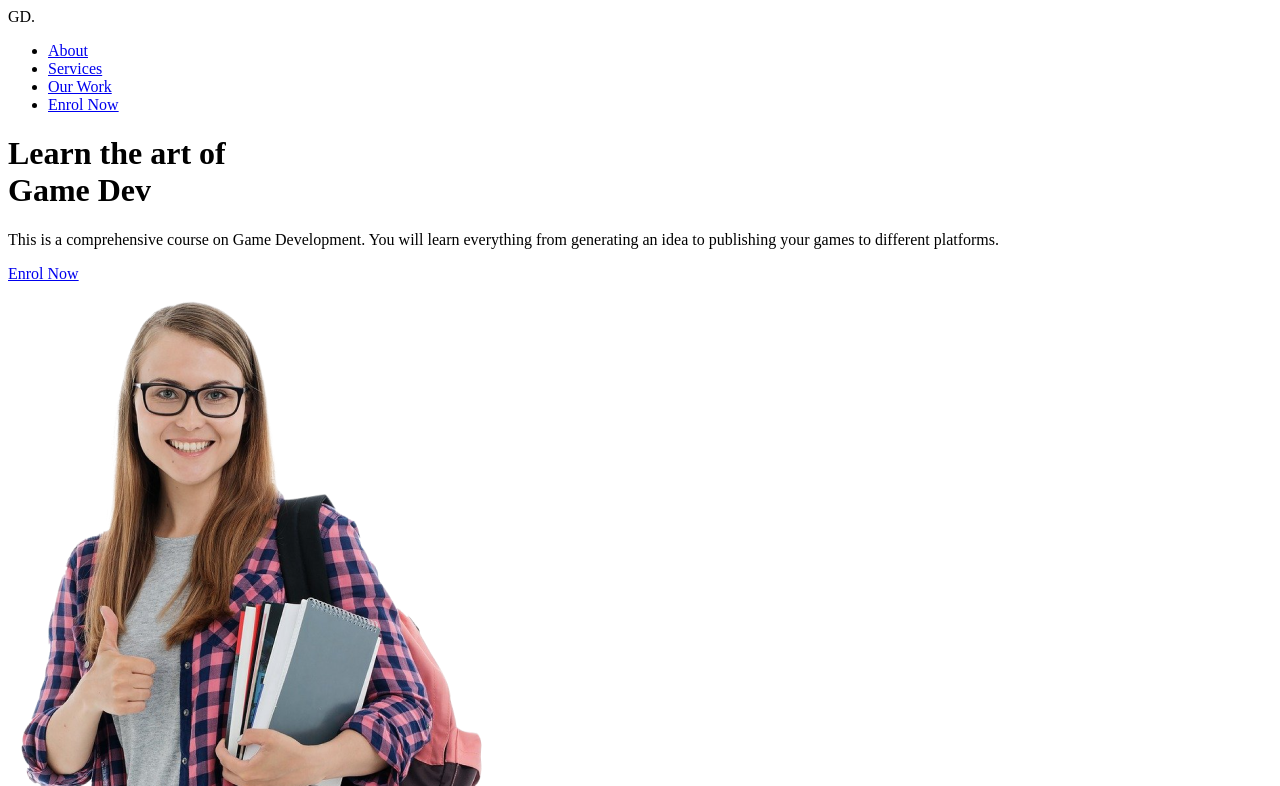
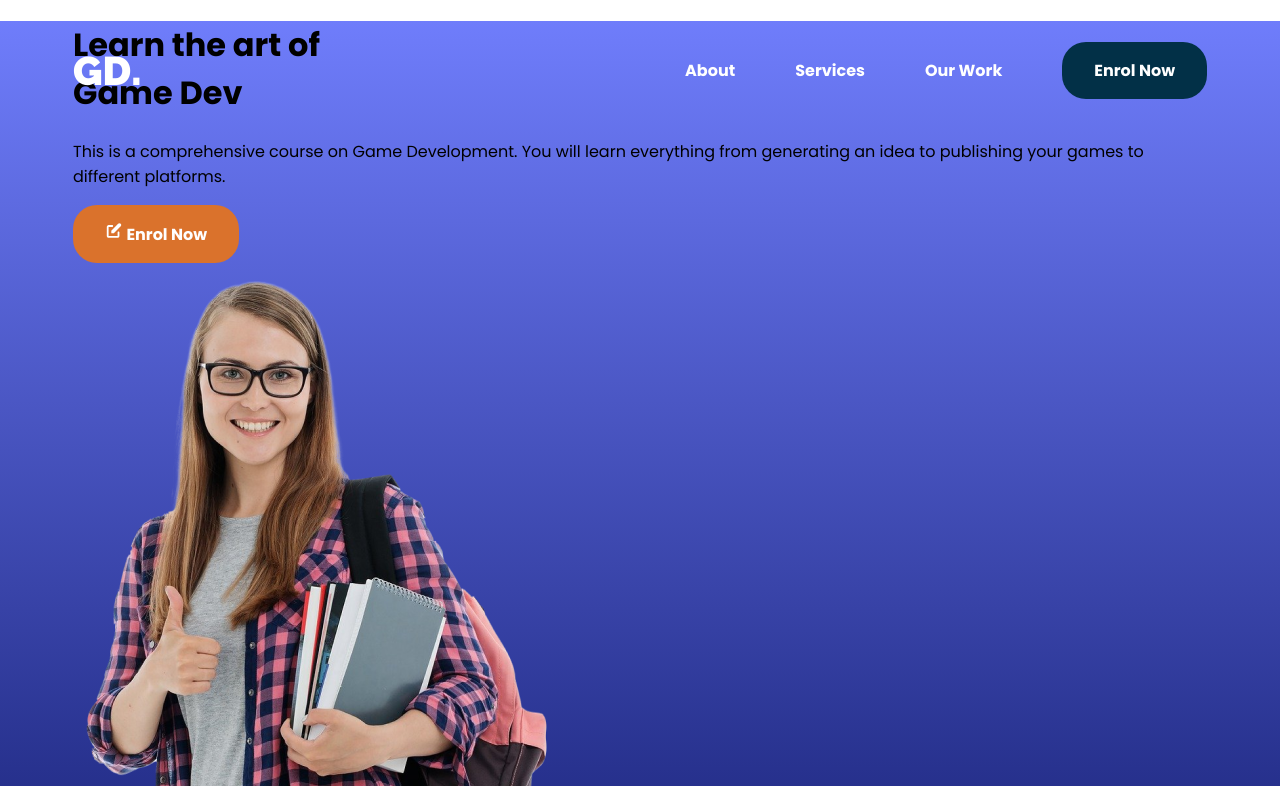
Before and after one commit to MuhammadMahbub/full_responsive_figma_to_html, a plain HTML site: page index.html in a window 1280 px wide. Shown: the top 786 px of the page. Drawn offline with Linux system fonts and the light colour scheme.

Commit message:
nav item css

```diff
--- a/index.html
+++ b/index.html
@@ -54,7 +54,7 @@
                         different platforms.
                     </p>
 
-                    <a href="#" class="btn light enrol-icon">Enrol Now</a>
+                    <a href="#" class="btn light enrol"><span class="enrol-icon"><img src="images/enrol-now-icon.svg" alt=""></span> Enrol Now</a>
                 </div>
 
                 <div class="right">
--- a/style.css
+++ b/style.css
@@ -6,3 +6,85 @@
     --semi-blue-color: #057ADA;
     --light-blue-color: #6f7dfb;
   }
+
+  *, *::after, *::before {
+    box-sizing: border-box;
+  }
+
+  body {
+    margin: 0;
+    font-family: "Poppins", sans-serif;
+  }
+
+  .wrapper {
+    max-width: 1134px;
+    margin: 0 auto;
+  }
+
+  header {
+    background: linear-gradient(180deg, #6f7dfb 0%, #26308c 100%);
+    height: 768px;
+    width: 100%;
+  }
+
+  /* nav */
+  nav .logo {
+    font-family: "Raleway", sans-serif;
+    font-weight: 900;
+    font-size: 40px;
+    color: #ffffff;
+  }
+
+  nav {
+    display: flex;
+    justify-content: space-between;
+    align-items: center;
+    position: fixed;
+    width: 1134px;
+    top: 42px;
+    /* padding: 36px 0; */
+    z-index: 100;
+    transition: all 500ms ease;
+  }
+
+  nav ul {
+    display: flex;
+    align-items: center;
+    gap: 60px;
+    list-style: none;
+    margin: 0;
+  }
+
+  nav ul li a {
+    font-weight: 700;
+    font-size: 16px;
+    color: #ffffff;
+    text-decoration: none;
+  }
+  /* nav */
+
+  /* button */
+  .btn {
+    padding: 16px 32px;
+    border-radius: 24px;
+    color: #fff;
+    display: inline-block;
+    font-weight: bold;
+    font-size: 16px;
+    text-decoration: none;
+    position: relative;
+  }
+
+  .btn.dark {
+    background: var(--dark-blue-color);
+  }
+
+  .btn.light {
+    background: var(--orange-color);
+  }
+
+
+  .btn .enrol {
+    padding:16px 32px 16px 32px;
+  }
+  /* button */
```
